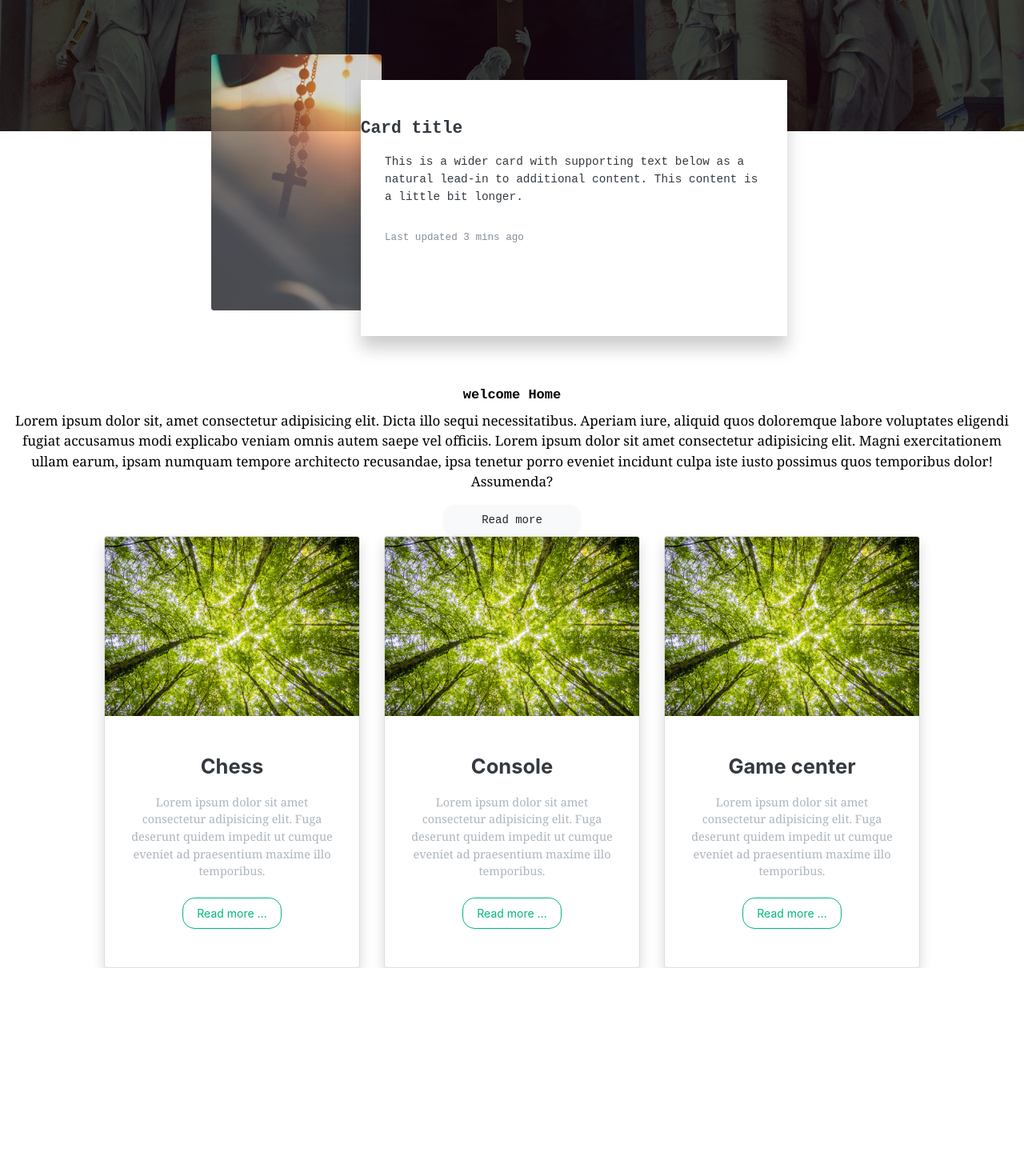
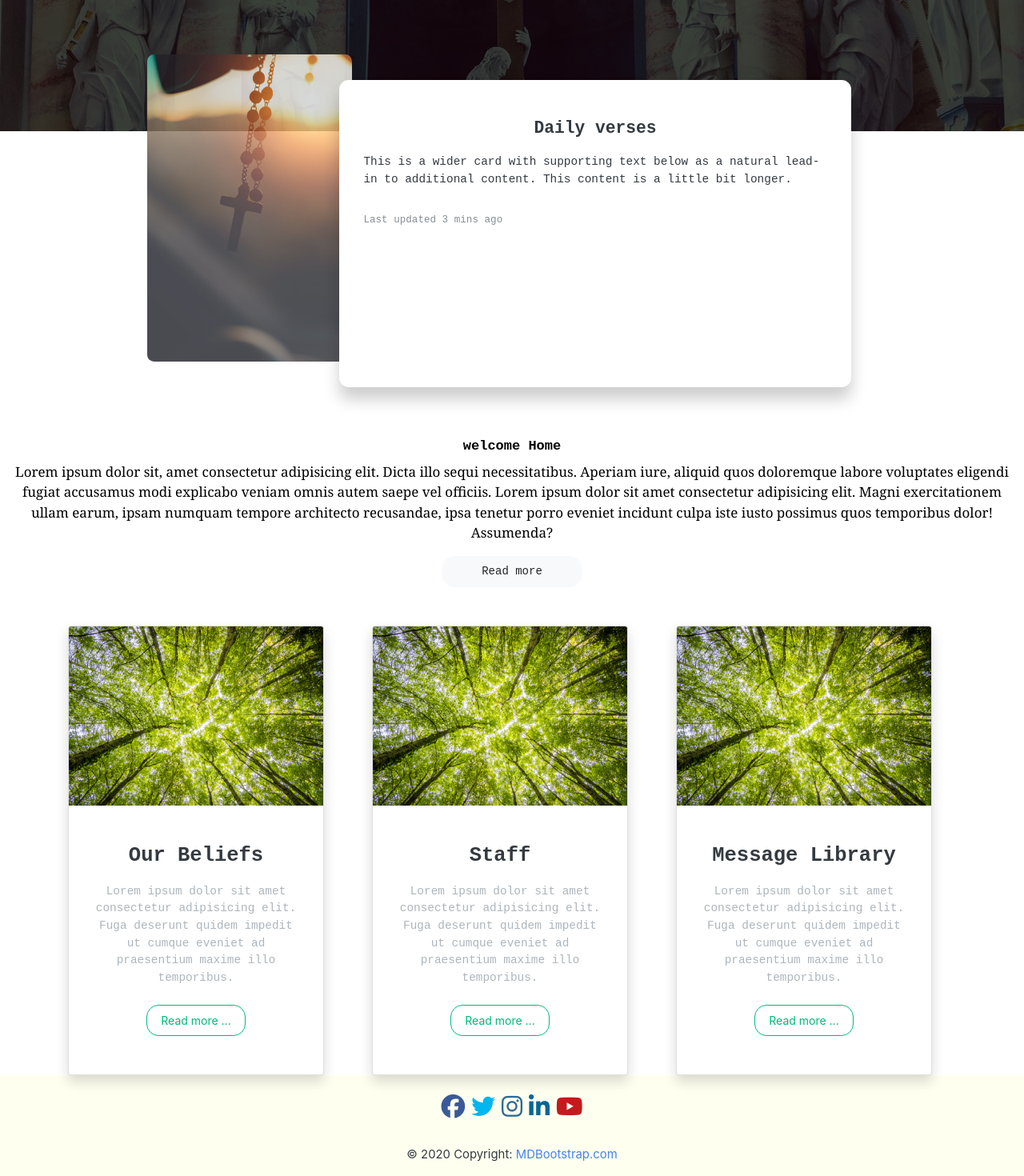
Before and after one commit to fretm/st_arsema_church, a React (Create React App) app: page / in a window 1280 px wide. Shown: the part 343-1813 px from the top of the page at 80% size. Before the commit the page ends 1553 px from the top, so only its background shows below. Built offline with nearby package versions, Linux system fonts and the light colour scheme.

Commit message:
redesign the front page

```diff
--- a/public/index.html
+++ b/public/index.html
@@ -30,7 +30,7 @@
     ></script>
     <link rel="manifest" href="%PUBLIC_URL%/manifest.json" />
 
-    <title>Eotc church</title>
+    <title>EOTC Church</title>
   </head>
   <body>
     <noscript>You need to enable JavaScript to run this app.</noscript>
--- a/src/Components/UI/Footer.js
+++ b/src/Components/UI/Footer.js
@@ -0,0 +1,32 @@
+import React from 'react';
+
+export default function Footer() {
+  return (
+    <footer className="page-footer font-small pt-4">
+      <div className="container">
+        <ul className="list-unstyled list-inline text-center">
+          <li className="list-inline-item" style={{ color: '#3B5998' }}>
+            <i className="fab fa-facebook fa-2x"></i>
+          </li>
+          <li className="list-inline-item" style={{ color: '#00B6F1' }}>
+            <i className="fab fa-twitter fa-2x"> </i>
+          </li>
+          <li className="list-inline-item" style={{ color: '#2C6A93' }}>
+            <i className="fab fa-instagram fa-2x"> </i>
+          </li>
+          <li className="list-inline-item" style={{ color: '#04669A' }}>
+            <i className="fab fa-linkedin-in fa-2x"> </i>
+          </li>
+          <li className="list-inline-item" style={{ color: '#C31A1E' }}>
+            <i className="fab fa-youtube fa-2x "> </i>
+          </li>
+        </ul>
+      </div>
+
+      <div className="footer-copyright text-center py-3">
+        © 2020 Copyright:
+        <a href="https://mdbootstrap.com/"> MDBootstrap.com</a>
+      </div>
+    </footer>
+  );
+}
--- a/src/Components/UI/Headers/DailyVerse.js
+++ b/src/Components/UI/Headers/DailyVerse.js
@@ -13,7 +13,7 @@ export default class DailyVerse extends Component {
               </div>
               <div className="col-md-8">
                 <div className="card-body">
-                  <h5 className="card-title">Card title</h5>
+                  <h5 className="card-title text-center">Daily verses</h5>
                   <p className="card-text">
                     This is a wider card with supporting text below as a natural
                     lead-in to additional content. This content is a little bit
@@ -27,14 +27,7 @@ export default class DailyVerse extends Component {
                 </div>
               </div>
             </div>
-
-
-
           </div>
-
-
-
-
         </div>
       </div>
     );
--- a/src/Components/UI/MainBody/Cards/Card.js
+++ b/src/Components/UI/MainBody/Cards/Card.js
@@ -6,7 +6,7 @@ export default function Card(props) {
     <div className='maincard'>
       <div className="card text-center shadow">
         <div className="overflow">
-          <img src={props.imgsrc} alt="" srcset="" className="card-img-top" />
+          <img src={props.imgsrc} alt="" srcSet="" className="card-img-top" />
         </div>
         <div className="card-body text-dark">
           <h4 className="card-title">{props.title}</h4>
--- a/src/Components/UI/MainBody/Cards/Cards.js
+++ b/src/Components/UI/MainBody/Cards/Cards.js
@@ -6,16 +6,16 @@ import img1 from '../../../../assets/worms-eyeview-of-green-trees-957024.jpg';
 export default function Cards() {
   return (
     <div>
-      <div className="container-fluid d-flex justify-content-center">
+      <div className="container   mt-5">
         <div className="row">
           <div className="col-md-4 col-sm-4">
-            <Card imgsrc={img1} title="Chess" />
+            <Card imgsrc={img1} title="Our Beliefs" />
           </div>
           <div className="col-md-4 col-sm-4">
-            <Card imgsrc={img1} title="Console" />
+            <Card imgsrc={img1} title="Staff" />
           </div>
           <div className="col-md-4 col-sm-4">
-            <Card imgsrc={img1} title="Game center" />
+            <Card imgsrc={img1} title="Message Library" />
           </div>
         </div>
       </div>
--- a/src/Components/UI/MainBody/Cards/cardStyle.css
+++ b/src/Components/UI/MainBody/Cards/cardStyle.css
@@ -11,6 +11,10 @@
 .card-text {
   font-size: 0.9rem;
   padding: 0.4rem 1.9rem;
+  font-family: monospace;
+}
+.card h4 {
+  font-family: monospace;
 }
 
 .overflow {
--- a/src/Pages/Church.js
+++ b/src/Pages/Church.js
@@ -3,6 +3,7 @@ import { BrowserRouter } from 'react-router-dom';
 
 import NavBar from '../Components/UI/NavBar';
 import Header from '../Components/UI/Headers/Header';
+import Footer from '../Components/UI/Footer';
 
 class Main extends Component {
   render() {
@@ -10,6 +11,7 @@ class Main extends Component {
       <BrowserRouter>
         <NavBar />
         <Header />
+        <Footer />
       </BrowserRouter>
     );
   }
--- a/src/index.css
+++ b/src/index.css
@@ -56,18 +56,21 @@
 /* cards */
 .dailyverse .card {
   background-color: transparent;
-  width: 50rem;
+  width: 60rem;
+  font-family: monospace;
+}
+.dailyverse h5 {
+  font-family: monospace;
 }
 .dailyverse img {
   opacity: 0.8;
   width: 80%;
-  border-radius: 0.2em;
+  border-radius: 0.5em;
 }
 
 .dailyverse .card-text {
   font-size: 0.9rem;
   padding: 0.4rem 1.9rem;
-  font-family: monospace;
 }
 
 .dailyverse .card .col-md-8 {
@@ -76,6 +79,7 @@
   background: white;
   box-shadow: 0px 15px 20px rgba(0, 0, 0, 0.2);
   font-family: monospace;
+  border-radius: 0.7em;
 }
 .dailyverse {
   margin-top: -12vmin;
@@ -95,3 +99,7 @@
 .welcomemessage .row button {
   font-family: monospace;
 }
+
+.page-footer {
+  background-color: ivory;
+}
```
